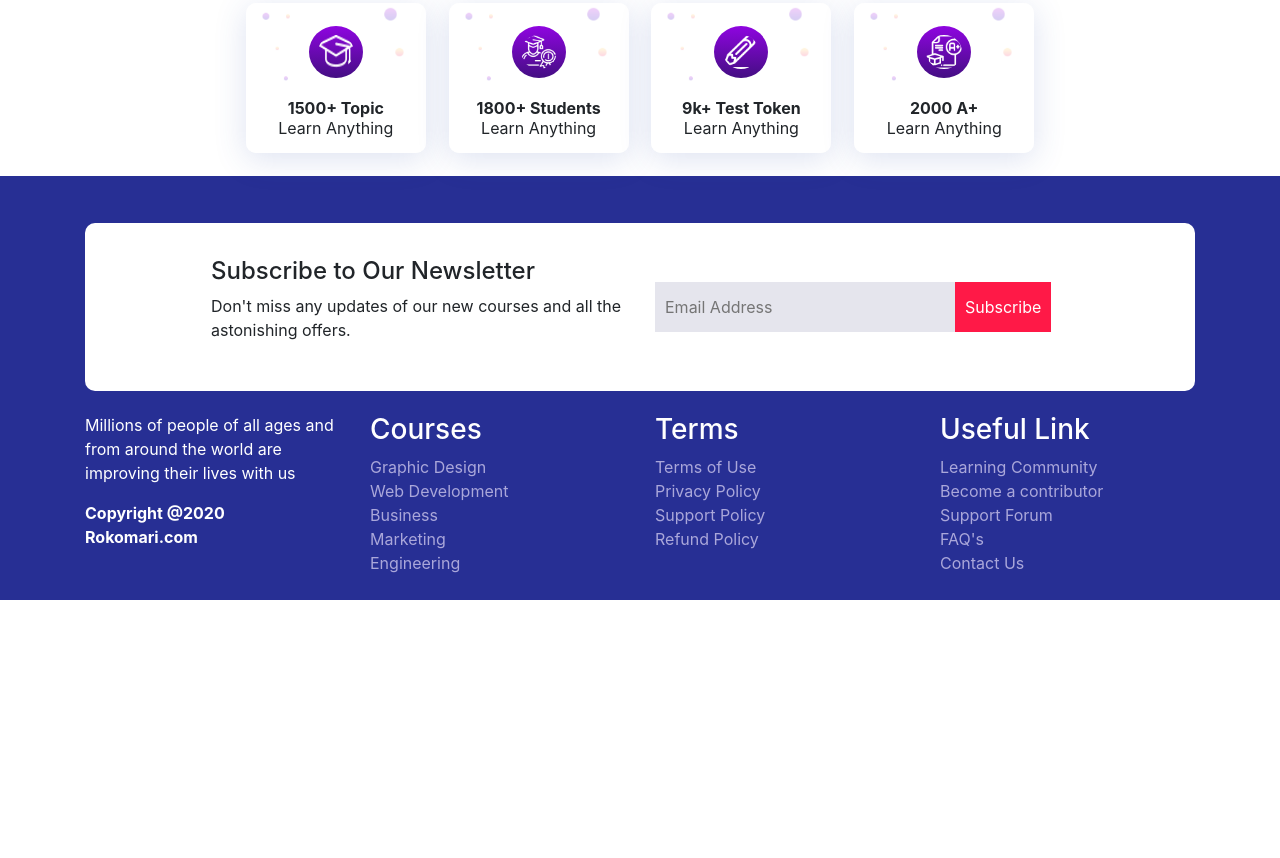
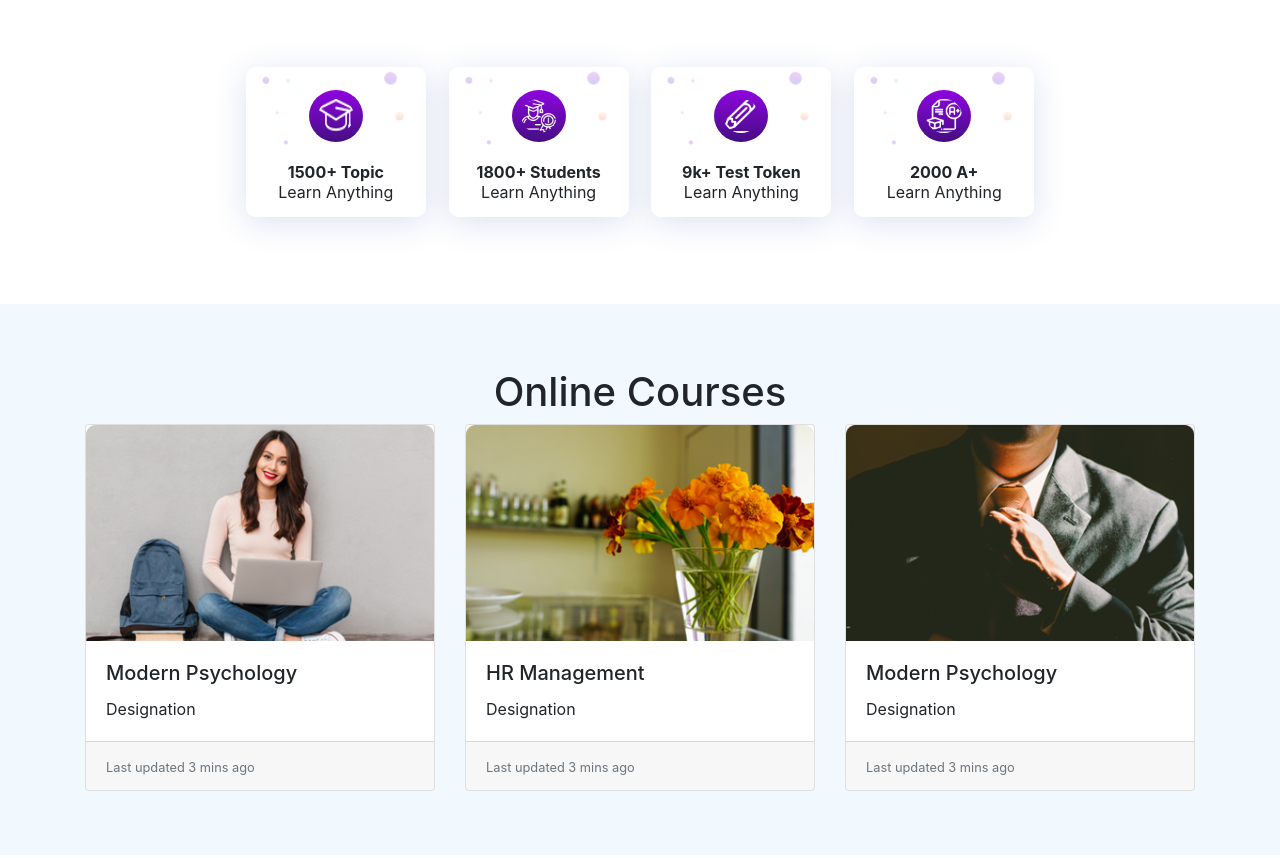
Before and after one commit to masrur-sakib/project-rokomari, a plain HTML site: page index.html in a window 1280 px wide. Shown: the part 778-1636 px from the top of the page. Before the commit the page ends 1378 px from the top, so only its background shows below. Drawn offline with nearby package versions, Linux system fonts and the light colour scheme.

Commit message:
Update 05

```diff
--- a/index.html
+++ b/index.html
@@ -126,7 +126,7 @@
     </section>
 
     <!-- Services Section  -->
-    <section>
+    <section style="margin-top: 5%;">
         <div class="container">
             <div class="row d-flex justify-content-center text-center">
                 <div class="services_card">
@@ -154,10 +154,54 @@
     </section>
 
     <!-- Testimonial Section  -->
+    <section style="margin: 5% 0; padding: 5% 0; background-color: #F1F9FF;">
+        <div class="container">
+            <div>
+                <h1 class="text-center">Online Courses</h1>
+            </div>
+            <div>
+                <div class="card-deck">
+                    <div class="card">
+                      <img class="card-img-top" src="images/Layer 33.png" alt="Card image cap">
+                      <div class="card-body">
+                        <h5 class="card-title">Modern Psychology</h5>
+                        <p class="card-text">Designation</p>
+                      </div>
+                      <div class="card-footer">
+                        <small class="text-muted">Last updated 3 mins ago</small>
+                      </div>
+                    </div>
+                    <div class="card">
+                      <img class="card-img-top" src="images/Layer 32.png" alt="Card image cap">
+                      <div class="card-body">
+                        <h5 class="card-title">HR Management</h5>
+                        <p class="card-text">Designation</p>
+                      </div>
+                      <div class="card-footer">
+                        <small class="text-muted">Last updated 3 mins ago</small>
+                      </div>
+                    </div>
+                    <div class="card">
+                      <img class="card-img-top" src="images/Layer 31.png" alt="Card image cap">
+                      <div class="card-body">
+                        <h5 class="card-title">Modern Psychology</h5>
+                        <p class="card-text">Designation</p>
+                      </div>
+                      <div class="card-footer">
+                        <small class="text-muted">Last updated 3 mins ago</small>
+                      </div>
+                    </div>
+                  </div>
+            </div>
+
+        </div>
+    </section>
+
+    <!-- Testimonial Section  -->
 
 
     <!-- Newsletter + Footer Section  -->
-    <section style="padding: 2%; background-color: #272F94;">
+    <section style=" margin-top: 5%; padding: 2%; background-color: #272F94;">
         <!-- Newsletter Section  -->
         <div class="container">
             <div  style="margin: 2% 0; padding: 3% 10%; background-color: white; border-radius: 10px;"  class="row">
@@ -174,7 +218,7 @@
 
         <!-- Footer Section  -->
         <div class="container">
-            <div style="color: white;" class="row footer_section">
+            <div style="margin-top: 8%; color: white;" class="row footer_section">
                 <div class="col-md-3">
                     <p>Millions of people of all ages and from around the world are improving their lives with us</p>
                     <p><strong>Copyright @2020 Rokomari.com</strong></p>
--- a/style.css
+++ b/style.css
@@ -53,6 +53,10 @@
 
 }
 
+.card-body{
+    padding: 20% 10;
+}
+
 /* Footer Section  */
 .footer-card{
     height: 100%;
```
Also changed, not shown: images/Layer 31.png (added), images/Layer 32.png (added), images/Layer 33.png (added).
